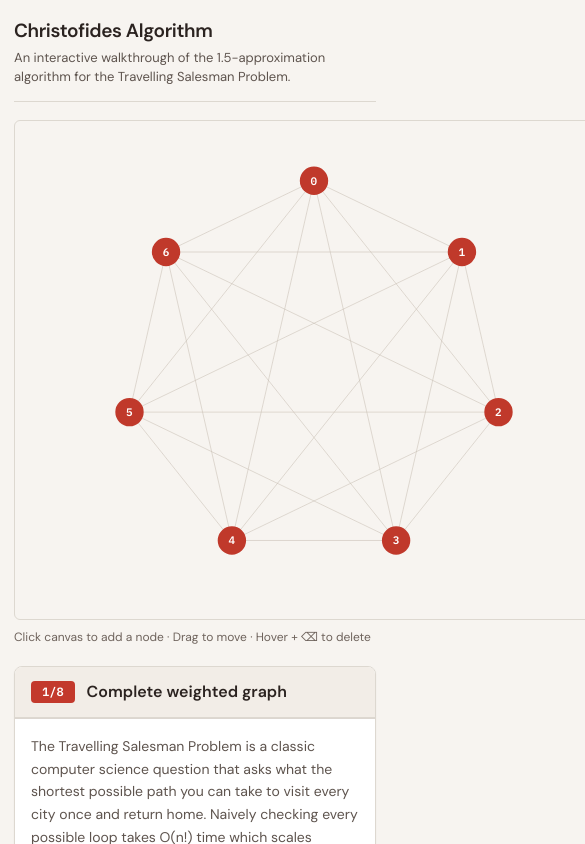
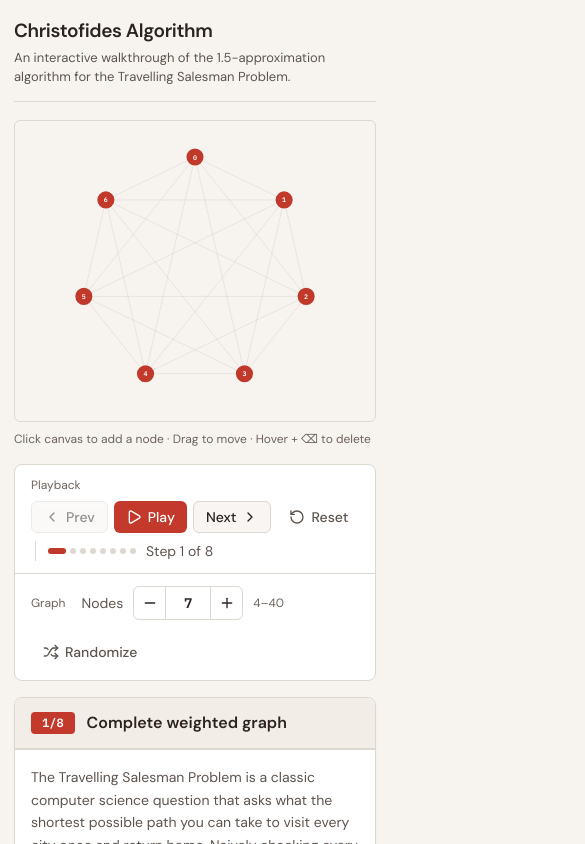
Before and after one commit to KarlRombauts/christofides, a React (Vite) app: page / in a window 390 px wide. Shown: the top 844 px of the page, 585 px wide, since content can reach past the window. Built offline with nearby package versions, Linux system fonts and the light colour scheme.

Commit message:
feat: responsive mobile layout — scale graph to fit, controls above panel

```diff
--- a/src/App.tsx
+++ b/src/App.tsx
@@ -293,20 +293,15 @@ export default function App() {
         </p>
       </header>
 
-      {/* ── Main content: graph + panel side-by-side (wide) or stacked ── */}
+      {(() => {
+        const graphBlock = (
           <div
-        style={{
-          width:         '100%',
-          maxWidth:      '1020px',
-          display:       'flex',
-          flexDirection: isWide ? 'row' : 'column',
-          gap:           '20px',
-          alignItems:    isWide ? 'flex-start' : 'stretch',
-          marginBottom:  '16px',
-        }}
+            style={
+              isWide
+                ? { flex: `0 0 ${CANVAS_W}px`, maxWidth: `${CANVAS_W}px` }
+                : { width: '100%', maxWidth: `${CANVAS_W}px`, margin: '0 auto' }
+            }
           >
-        {/* ── Graph canvas + hint caption ────────────────────── */}
-        <div style={{ flexShrink: 0 }}>
             <GraphCanvas
               verts={verts}
               baseEdges={graph.edges}
@@ -337,9 +332,10 @@ export default function App() {
               Click canvas to add a node · Drag to move · Hover + ⌫ to delete
             </p>
           </div>
+        );
 
-        {/* ── Step panel ─────────────────────────────────────────── */}
-        <div style={{ flex: 1, minWidth: 0 }}>
+        const panelBlock = (
+          <div style={isWide ? { flex: 1, minWidth: 0 } : { width: '100%' }}>
             <StepPanel
               step={step}
               metrics={metrics}
@@ -353,10 +349,10 @@ export default function App() {
               onTourView={setTourView}
             />
           </div>
-      </div>
+        );
 
-      {/* ── Controls (full width) ──────────────────────────────────── */}
-      <div style={{ width: '100%', maxWidth: '1020px' }}>
+        const controlsBlock = (
+          <div style={{ width: '100%' }}>
             <Controls
               stepIndex={stepIndex}
               numSteps={STEPS.length}
@@ -370,6 +366,37 @@ export default function App() {
               onVertexCount={onVertexCount}
             />
           </div>
+        );
+
+        // Wide: graph + panel side by side, controls full-width below.
+        // Narrow: graph, then playback controls, then the step panel.
+        return isWide ? (
+          <>
+            <div
+              style={{
+                width: '100%', maxWidth: '1020px', display: 'flex',
+                flexDirection: 'row', gap: '20px', alignItems: 'flex-start',
+                marginBottom: '16px',
+              }}
+            >
+              {graphBlock}
+              {panelBlock}
+            </div>
+            <div style={{ width: '100%', maxWidth: '1020px' }}>{controlsBlock}</div>
+          </>
+        ) : (
+          <div
+            style={{
+              width: '100%', maxWidth: '1020px', display: 'flex',
+              flexDirection: 'column', gap: '16px',
+            }}
+          >
+            {graphBlock}
+            {controlsBlock}
+            {panelBlock}
+          </div>
+        );
+      })()}
     </div>
   );
 }
--- a/src/components/graph/GraphCanvas.tsx
+++ b/src/components/graph/GraphCanvas.tsx
@@ -136,13 +136,18 @@ export function GraphCanvas({
   return (
     <svg
       viewBox={`0 0 ${width} ${height}`}
-      width={width}
-      height={height}
+      preserveAspectRatio="xMidYMid meet"
       style={{
         display: 'block',
+        // Scale to the container; viewBox keeps the coordinate system fixed and
+        // svgCoordsOf normalizes by the rendered rect, so interaction still works.
+        width: '100%',
+        height: 'auto',
+        maxWidth: `${width}px`,
         background: T.bg,
         borderRadius: '6px',
         border: `1px solid ${T.panelBorder}`,
+        touchAction: 'none', // let pointer-drag work on touch without page panning
       }}
       onPointerDown={onBackgroundPointerDown}
       onPointerMove={_onSvgPointerMove}
```
Lines whose indentation alone changed are shown as unchanged.
